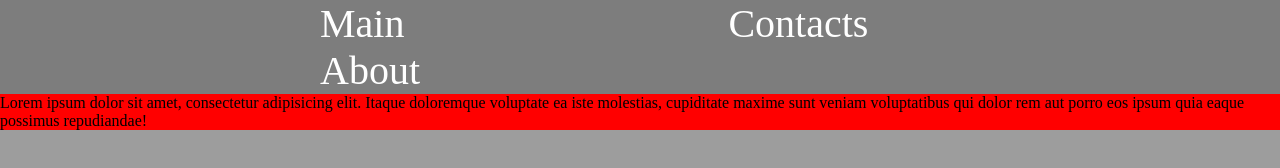
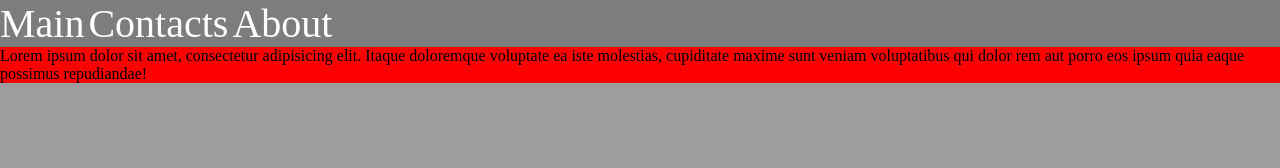
Before and after one commit to VladPaplevka/VladPaplevka.github.io, a plain HTML site: page index.html in a window 1280 px wide. Drawn offline with Linux system fonts and the light colour scheme.

Commit message:
Update main_style.css

```diff
--- a/main_style.css
+++ b/main_style.css
@@ -14,7 +14,7 @@ a{
 
 }
 .main_link{
-	margin-left: 320px;
+	margin-left: auto;
 	font-size: 40px;
 }
 #content{
```
